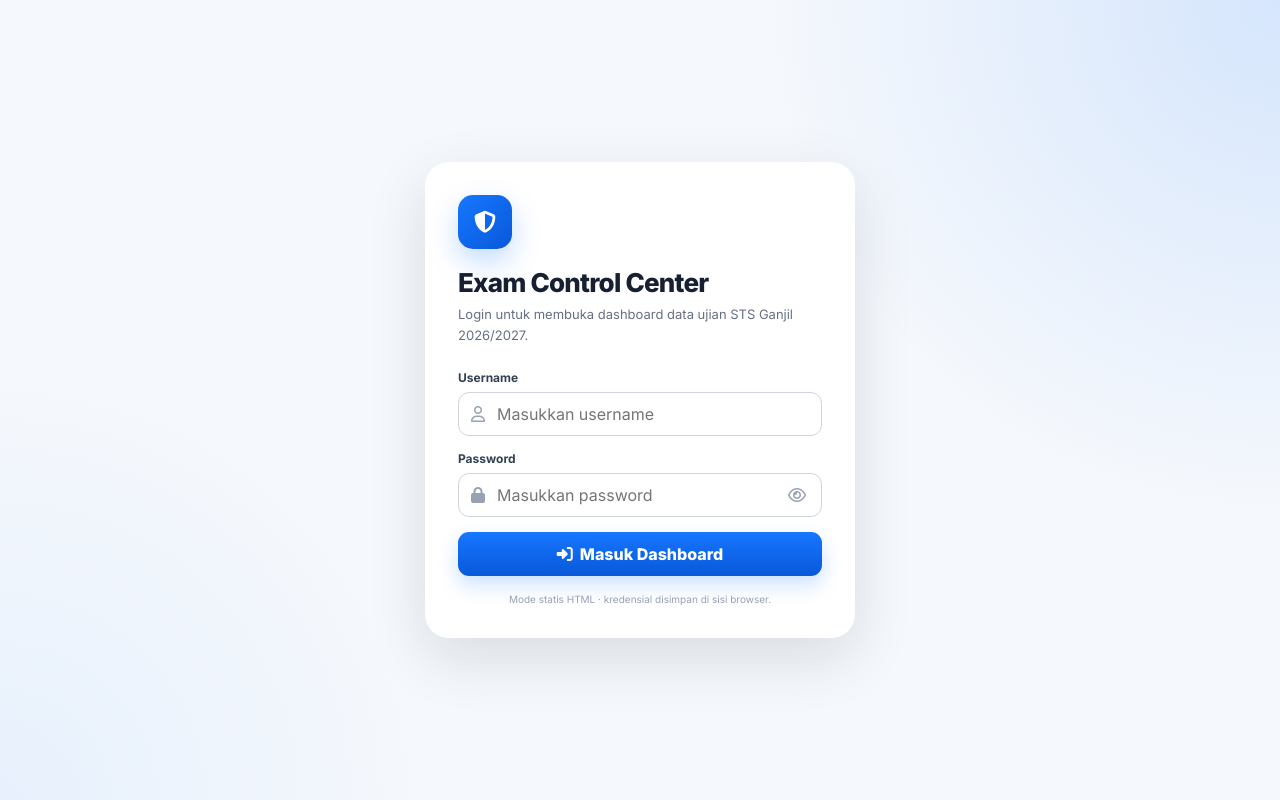
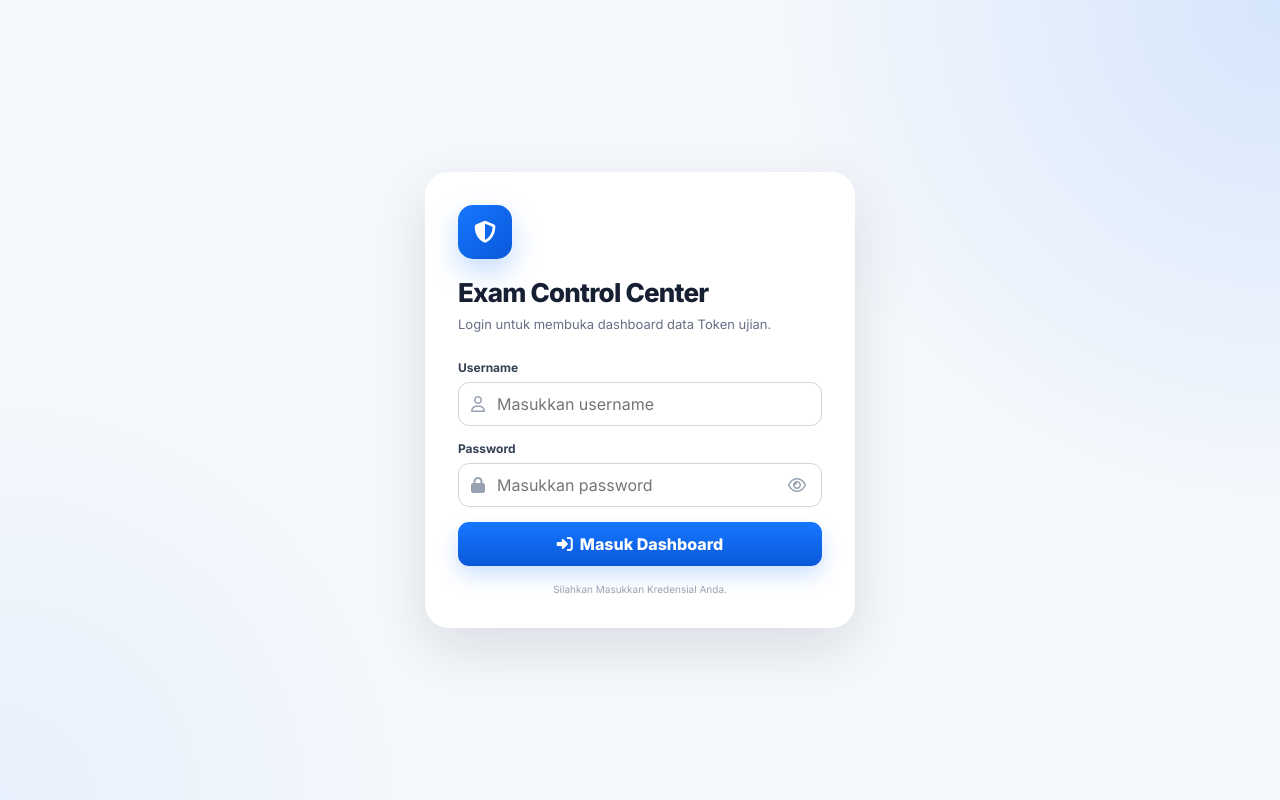
Before and after one commit to Triagantaraga24/Exam-Control-Center, a plain HTML site: page index.html in a window 1280 px wide. Drawn offline with Linux system fonts and the light colour scheme.

Commit message:
Update index.html

```diff
--- a/index.html
+++ b/index.html
@@ -81,7 +81,7 @@ button,input,select{font:inherit}button{cursor:pointer;-webkit-tap-highlight-col
   <div class="login-card">
     <div class="brand-mark"><i class="fa-solid fa-shield-halved"></i></div>
     <div class="login-title">Exam Control Center</div>
-    <div class="login-subtitle">Login untuk membuka dashboard data ujian STS Ganjil 2026/2027.</div>
+    <div class="login-subtitle">Login untuk membuka dashboard data Token ujian.</div>
     <form id="loginForm">
       <div class="form-group">
         <label class="form-label" for="username">Username</label>
@@ -101,7 +101,7 @@ button,input,select{font:inherit}button{cursor:pointer;-webkit-tap-highlight-col
       <button class="login-btn" type="submit"><i class="fa-solid fa-right-to-bracket"></i>&nbsp; Masuk Dashboard</button>
       <div id="loginError" class="login-error hidden"></div>
     </form>
-    <div class="login-foot">Mode statis HTML · kredensial disimpan di sisi browser.</div>
+    <div class="login-foot">Silahkan Masukkan Kredensial Anda.</div>
   </div>
 </section>
 
```
